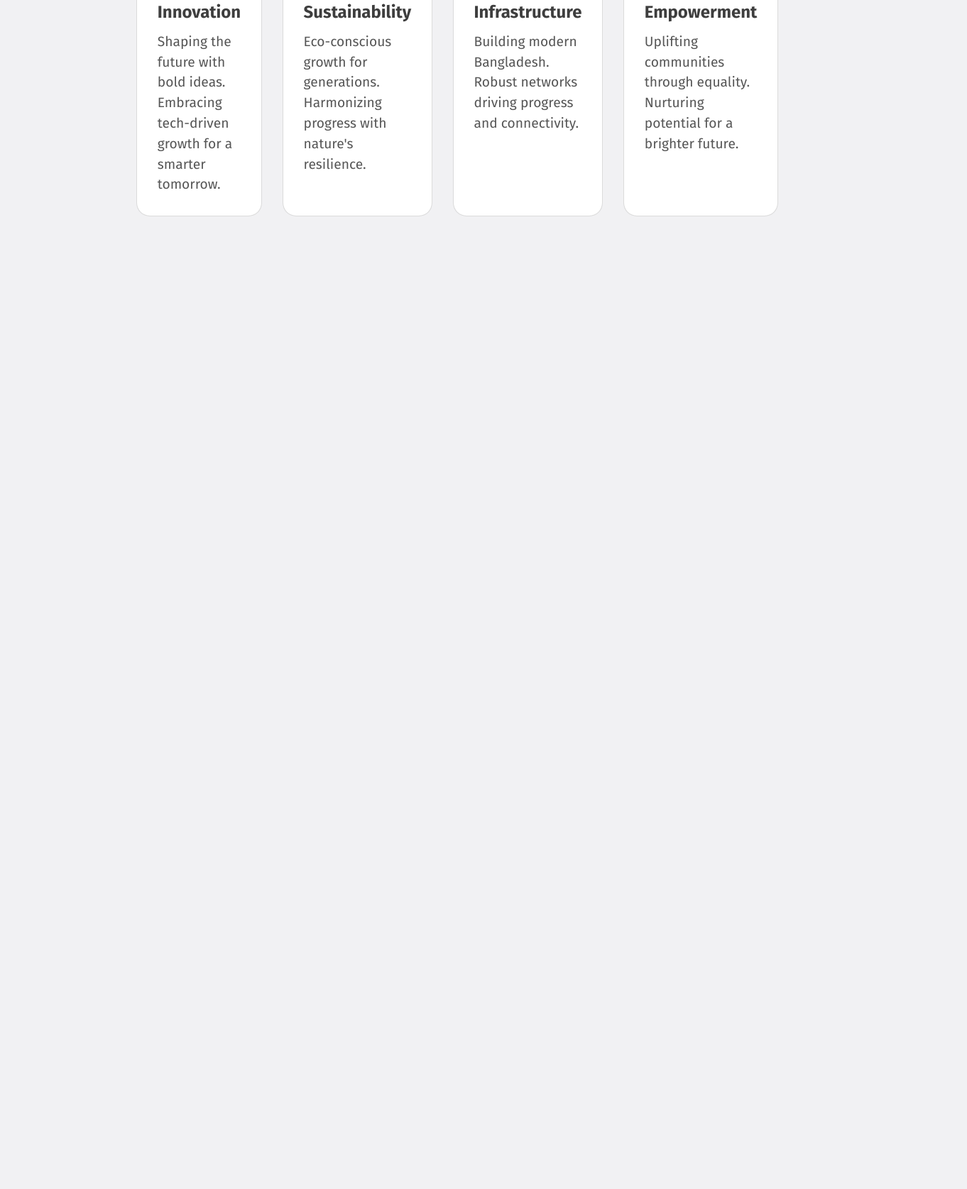
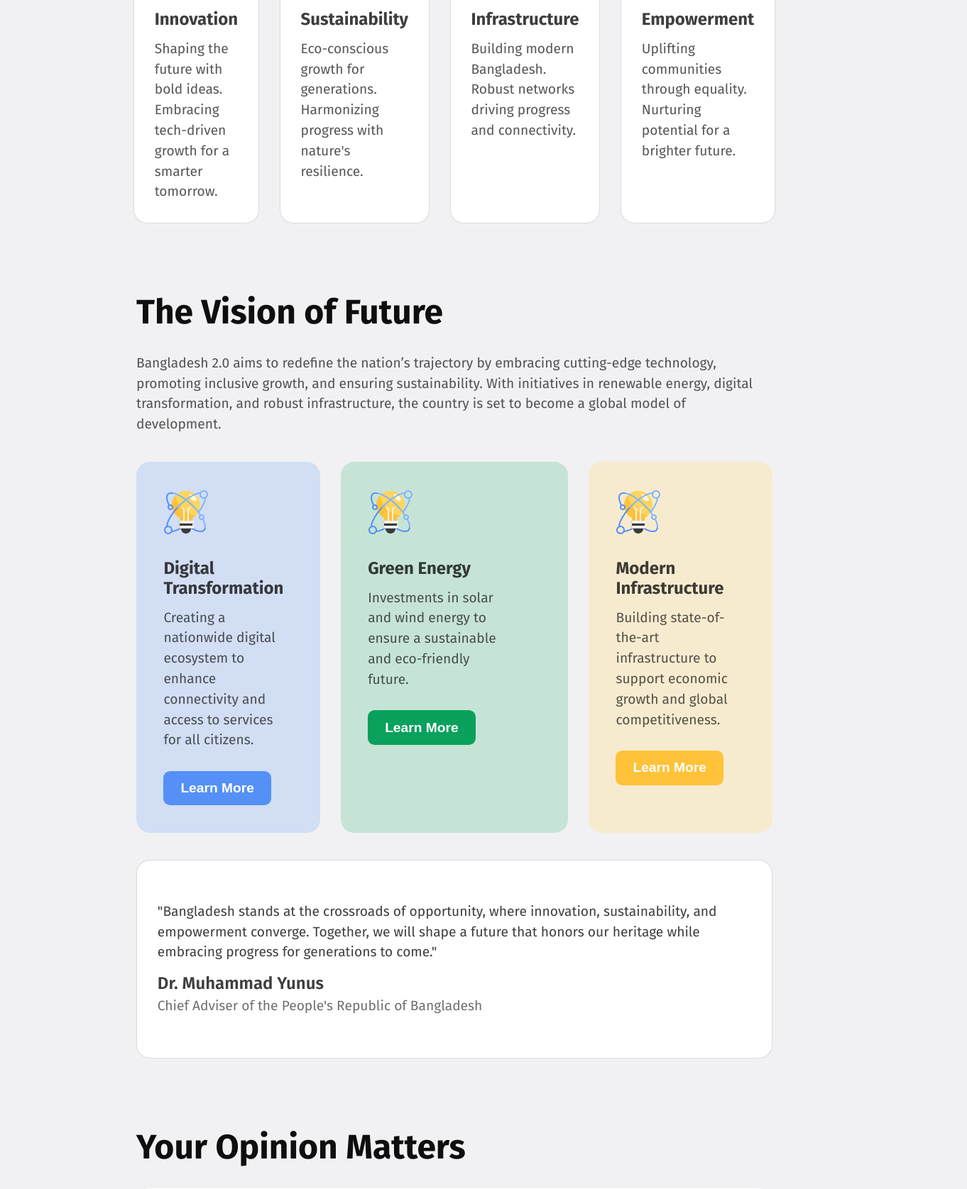
Before and after one commit to omlanfz/ph-assignment1, a plain HTML site: page index.html in a window 1280 px wide. Shown: the part 1124-2800 px from the top of the page at 71% size, 1362 px wide, since content can reach past the window. Before the commit the page ends 1525 px from the top, so only its background shows below. Drawn offline with Linux system fonts and the light colour scheme.

Commit message:
added vision and opinion section

```diff
--- a/index.html
+++ b/index.html
@@ -1,14 +1,18 @@
 <!DOCTYPE html>
 <html lang="en">
+
 <head>
   <meta charset="UTF-8">
   <meta name="viewport" content="width=device-width, initial-scale=1.0">
   <title>B11A1</title>
   <link rel="preconnect" href="https://fonts.googleapis.com">
-<link rel="preconnect" href="https://fonts.gstatic.com" crossorigin>
-<link href="https://fonts.googleapis.com/css2?family=Fira+Sans:ital,wght@0,100;0,200;0,300;0,400;0,500;0,600;0,700;0,800;0,900;1,100;1,200;1,300;1,400;1,500;1,600;1,700;1,800;1,900&display=swap" rel="stylesheet">
+  <link rel="preconnect" href="https://fonts.gstatic.com" crossorigin>
+  <link
+    href="https://fonts.googleapis.com/css2?family=Fira+Sans:ital,wght@0,100;0,200;0,300;0,400;0,500;0,600;0,700;0,800;0,900;1,100;1,200;1,300;1,400;1,500;1,600;1,700;1,800;1,900&display=swap"
+    rel="stylesheet">
   <link rel="stylesheet" href="styles/style.css">
 </head>
+
 <body>
   <header>
     <nav>
@@ -17,7 +21,7 @@
     </nav>
   </header>
   <main>
-    <div id="hero" class="bg-primary">
+    <section id="hero" class="bg-primary">
       <div class="content">
         <h4 class="hero-subtitle fira-sans-medium">
           Bangladesh 2.0
@@ -30,20 +34,22 @@
         </button>
       </div>
       <img src="assets/hero.png" alt="hero-bg">
-    </div>
+    </section>
 
-    <div id="pillars">
+    <section id="pillars">
       <h2 class="section-title fira-sans-bold">Pillars of "Bangladesh 2.0"</h2>
       <div class="card-container">
         <div class="card">
           <img src="assets/card-icon.png" alt="card-icon">
           <h4 class="subtitle fira-sans-bold">Innovation</h4>
-          <p class="description">Shaping the future with bold ideas. Embracing tech-driven growth for a smarter tomorrow.</p>
+          <p class="description">Shaping the future with bold ideas. Embracing tech-driven growth for a smarter
+            tomorrow.</p>
         </div>
         <div class="card">
           <img src="assets/card-icon.png" alt="card-icon">
           <h4 class="subtitle fira-sans-bold">Sustainability</h4>
-          <p class="description">Eco-conscious growth for generations. Harmonizing progress with nature's resilience.</p>
+          <p class="description">Eco-conscious growth for generations. Harmonizing progress with nature's resilience.
+          </p>
         </div>
         <div class="card">
           <img src="assets/card-icon.png" alt="card-icon">
@@ -57,10 +63,102 @@
         </div>
 
       </div>
-    </div>
+    </section>
+
+    <section id="vision">
+      <h2 class="section-title fira-sans-bold">The Vision of Future</h2>
+      <p class="description">
+        Bangladesh 2.0 aims to redefine the nation’s trajectory by embracing cutting-edge technology, promoting
+        inclusive growth, and ensuring sustainability. With initiatives in renewable energy, digital transformation, and
+        robust infrastructure, the country is set to become a global model of development.</p>
+      <div class="card-container">
+        <div class="card blue-card">
+          <img src="assets/card-icon.png" alt="">
+          <h4 class="subtitle">Digital Transformation</h4>
+          <p class="description">Creating a nationwide digital ecosystem to enhance connectivity and access to services
+            for all citizens.</p>
+          <button class="card-button">Learn More</button>
+        </div>
+        <div class="card green-card">
+          <img src="assets/card-icon.png" alt="">
+          <h4 class="subtitle">Green Energy</h4>
+          <p class="description">Investments in solar and wind energy to ensure a sustainable and eco-friendly future.
+          </p>
+          <button class="card-button">Learn More</button>
+        </div>
+        <div class="card yellow-card">
+          <img src="assets/card-icon.png" alt="">
+          <h4 class="subtitle">Modern Infrastructure</h4>
+          <p class="description">Building state-of-the-art infrastructure to support economic growth and global
+            competitiveness.</p>
+          <button class="card-button">Learn More</button>
+        </div>
+      </div>
+      <div class="quote bg-white">
+        <p class="description quote-description">
+          "Bangladesh stands at the crossroads of opportunity, where innovation, sustainability, and empowerment
+          converge. Together, we will shape a future that honors our heritage while embracing progress for generations
+          to come."</p>
+        <h4 class="yunus fira-sans-semibold">
+          Dr. Muhammad Yunus
+        </h4>
+        <p class="description yunus-designation">Chief Adviser of the People's Republic of Bangladesh</p>
+      </div>
+    </section>
+
+    <section id="opinion">
+      <h2 class="section-title">
+        Your Opinion Matters
+      </h2>
+      <div class="content bg-white">
+        <table>
+          <thead>
+            <tr>
+              <th class="bg-primary fira-sans-semibold">
+                Questions</th>
+              <th class="bg-primary fira-sans-semibold">
+                Select Your Opinion</th>
+            </tr>
+          </thead>
+          <tbody>
+            <tr>
+              <td class="fira-sans-semibold">Do you believe Bangladesh is on the right path toward becoming a developed nation?</td>
+              <td>
+                <select>
+                  <option value="yes">Yes, I Agree</option>
+                  <option value="no">No, I Disagree</option>
+                  <option value="neutral">Neutral</option>
+                </select>
+              </td>
+            </tr>
+            <tr>
+              <td class="fira-sans-semibold">Is Bangladesh progressing effectively toward achieving its development goals?</td>
+              <td>
+                <select>
+                  <option value="yes">Yes, I Agree</option>
+                  <option value="no">No, I Disagree</option>
+                  <option value="neutral">Neutral</option>
+                </select>
+              </td>
+            </tr>
+            <tr>
+              <td class="fira-sans-semibold">Do you think Bangladesh is on track to becoming a prosperous and sustainable nation?</td>
+              <td>
+                <select>
+                  <option value="yes">Yes, I Agree</option>
+                  <option value="no">No, I Disagree</option>
+                  <option value="neutral">Neutral</option>
+                </select>
+              </td>
+            </tr>
+          </tbody>
+        </table>
+      </div>
+    </section>
   </main>
   <footer>
 
   </footer>
 </body>
+
 </html>
--- a/styles/style.css
+++ b/styles/style.css
@@ -1,12 +1,13 @@
 /* my device width 1920px */
 * {
-  margin: 0;
-  padding: 0;
+  margin: 0px;
+  padding: 0px;
 }
 
 body {
   background-color: #F1F1F3;
   font-family: "Fira Sans", serif;
+  color: rgba(14, 14, 14, 1);
 }
 
 .fira-sans-bold {
@@ -27,9 +28,15 @@ body {
   font-style: normal;
 }
 
+.bg-white {
+  border-radius: 19.2px;
+  background-color: #fff;
+}
+
 .bg-primary {
   background-color: #C6E4D6;
 }
+
 
 .btn-primary {
   background-color: #006A50;
@@ -75,13 +82,10 @@ main {
   border-radius: 28.8px;
   min-height: 672px;
   padding: 0 115px;
-  /* border: 1px solid black; */
 }
 
-#hero img {
+#hero>img {
   min-width: 568.84px;
-  /* border: 1px solid black; */
-  /* margin-left: 76.8px; */
 }
 
 #hero .content {
@@ -89,8 +93,6 @@ main {
   flex-direction: column;
   justify-content: center;
   max-width: 746.4px;
-  /* border: 1px solid black; */
-
 }
 
 .hero-subtitle {
@@ -112,33 +114,134 @@ main {
 }
 
 .section-title {
-  font-size: 40px;
+  font-size: 48px;
   color: #0E0E0E;
 }
 
-#pillars .subtitle {
+.subtitle {
   color: rgba(14, 14, 14, 0.8);
   font-size: 24px;
   margin: 28.8px 0 14.2px;
 }
 
-#pillars .card-container {
+.card-container {
   display: flex;
-  justify-content: space-between;
+  justify-content: center;
   gap: 28.8px;
   margin: 38.4px 0 96px;
 }
 
-#pillars .card {
+.card {
+  flex: 1;
   padding: 28.8px;
   background-color: #fff;
   border-radius: 19.2px;
   border: 1px solid rgba(14, 14, 14, 0.15);
-
 }
 
-#pillars .card .description {
+.description {
   color: rgba(14, 14, 14, 0.7);
   font-size: 19.2px;
   line-height: 28.8px;
 }
+
+/* Vision style */
+#vision>.description {
+  margin: 28.8px 0 38.4px;
+}
+
+#vision .card {
+  padding: 38.4px;
+  border: none;
+}
+
+.card-button {
+  padding: 13.2px 24px;
+  border: none;
+  border-radius: 9.6px;
+  color: white;
+  font-size: 19.2px;
+  font-weight: 600;
+  margin: 28.8px 0 0;
+}
+
+#vision .blue-card {
+  background-color: rgba(84, 144, 245, 0.2);
+
+  .card-button {
+    background-color: rgba(84, 144, 245, 1);
+  }
+}
+
+#vision .green-card {
+  background-color: rgba(198, 228, 214, 1);
+  padding-right: 100px;
+
+  .card-button {
+    background-color: rgba(9, 161, 92, 1);
+  }
+}
+
+#vision .yellow-card {
+  background-color: rgba(247, 235, 207, 1);
+
+  .card-button {
+    background-color: rgba(255, 194, 57, 1);
+  }
+}
+
+
+
+#vision .quote {
+  display: flex;
+  flex-direction: column;
+  margin: -57.6px 0 96px;
+  padding: 57.6px 28.8px;
+  border: 1px solid rgba(14, 14, 14, 0.15);
+}
+
+
+.quote-description {
+  color: rgba(14, 14, 14, 0.8);
+}
+
+.yunus {
+  font-size: 24px;
+  color: rgba(14, 14, 14, 0.8);
+  margin: 14.4px 0 4.8px;
+}
+
+.yunus-designation {
+  color: rgba(14, 14, 14, 0.6);
+}
+
+/* Opinion style */
+#opinion > .content {
+  display: flex;
+  align-items: center;
+  justify-content: center;
+  padding: 38.4px;
+  margin-top: 28.8px;
+}
+table {
+  border-collapse: collapse;
+  min-width: 1444px;
+}
+th, td {
+  text-align: left;
+  padding: 28.8px;
+  font-size: 19.2px;
+  border: 1px solid rgba(14, 14, 14, 0.15);
+}
+th {
+  font-size: 24px;
+  border: none;
+}
+select {
+  border: 1px solid #0E0E0E;
+  background-color: #C6E4D6;
+  border-radius: 4.8px;
+  padding: 12px 16.8px;
+  font-size: 19.2px;
+  font-weight: 500;
+}
```
